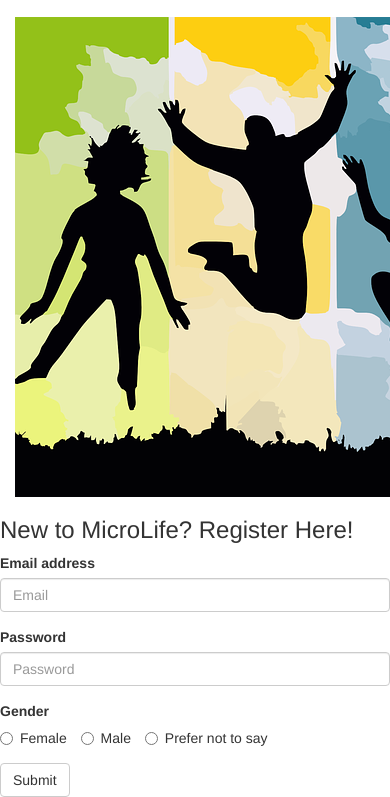
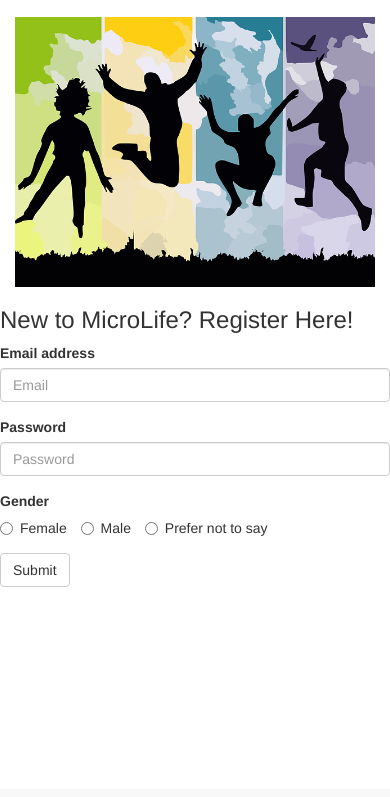
Before and after one commit to alpha-tango/microlife, a Django app: page / in a window 390 px wide; the page is wider, and only the part inside the window is pictured. Shown: the part 55-852 px from the top of that part. After the commit the page ends 642 px from the top of that part, so only its background shows below. Run offline with Django 3.2, Linux system fonts and the light colour scheme; some libraries are stand-ins or nearby versions.

Commit message:
+ responsive image

```diff
--- a/microlives/templates/microlives/index.html
+++ b/microlives/templates/microlives/index.html
@@ -2,12 +2,12 @@
 {% load staticfiles %}
 {% block body %}
 
-<div class='container-fluid'>
+<div class='container'>
   <div class='row'>
-    <div class='col-xs-12 col-md-8 col-lg-8'>
-      <img src="{% static 'microlives/images/freedom.png' %}">
+    <div class='col-xs-12 col-sm-12 col-md-8 col-lg-8'>
+      <img class='img-responsive' src="{% static 'microlives/images/freedom.png' %}">
     </div>
-    <div class='login col-xs-12 col-md-4 col-lg-4'>
+    <div class='login col-xs-12 col-sm-12 col-md-4 col-lg-4'>
       <div class='row'>
         <h3>New to MicroLife? Register Here!</h3>
       </div>
```
